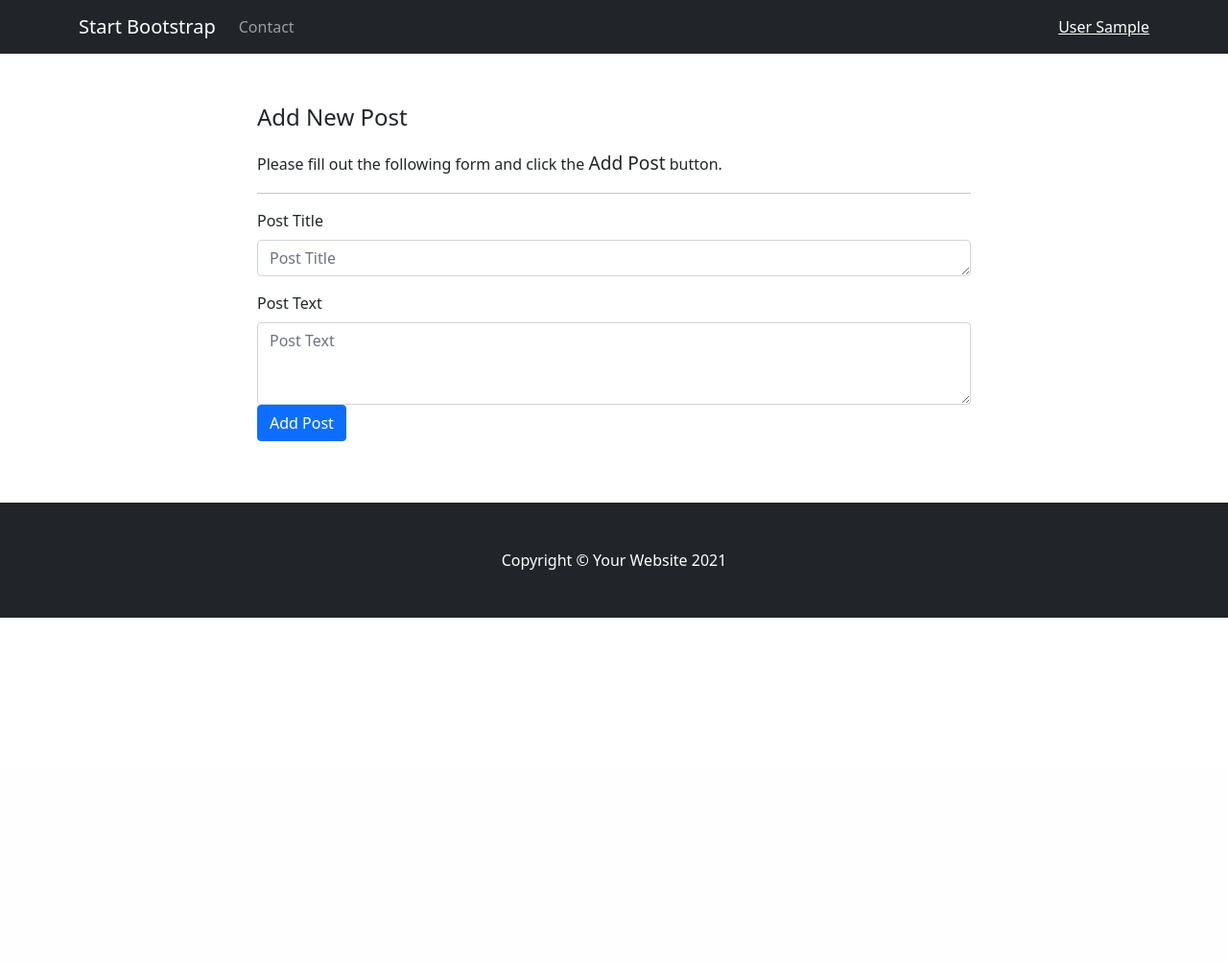
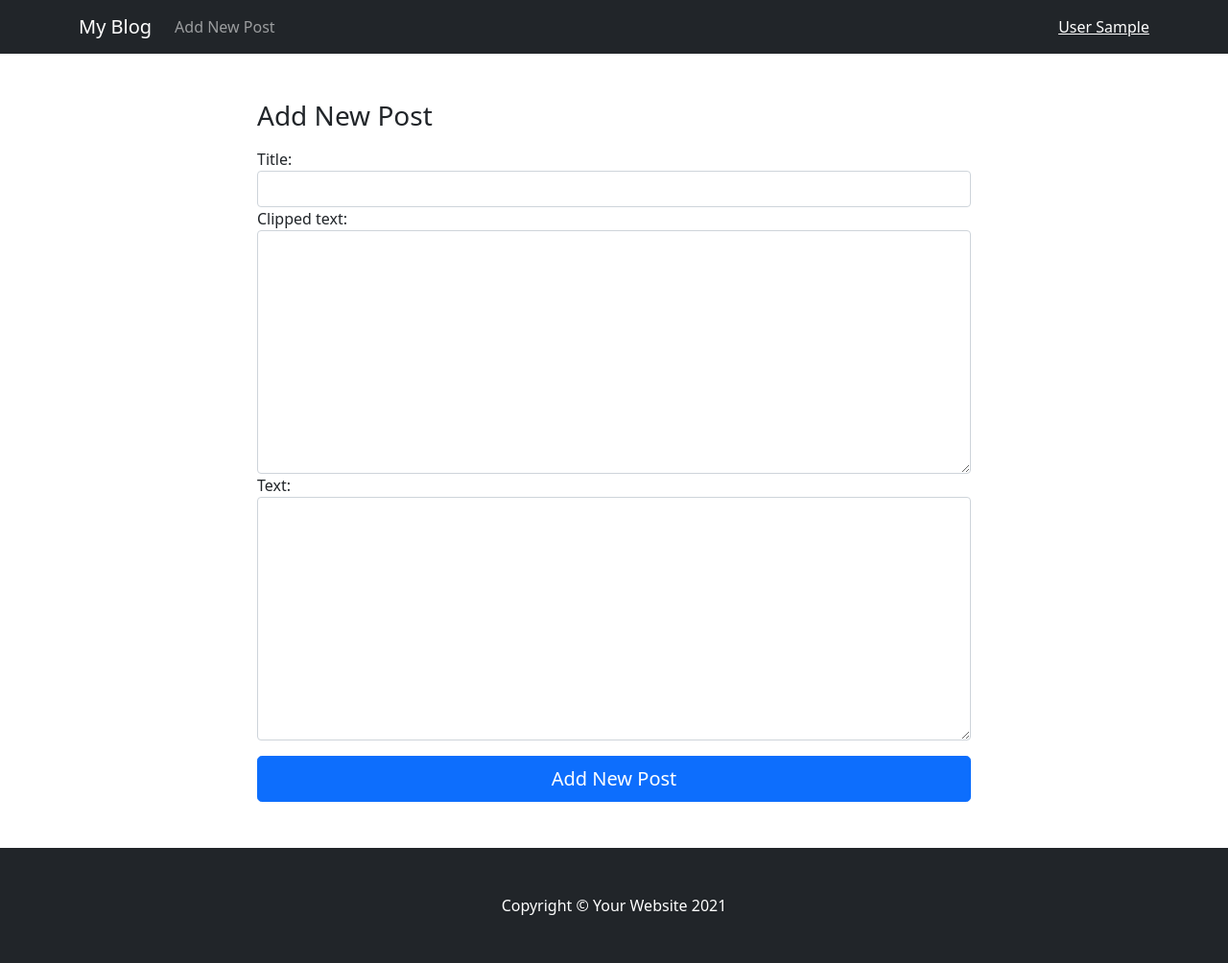
Before and after one commit to akimoruzbaev/django_fp, a Django app: page /add_post in a window 1280 px wide. Shown: the whole page at 96% size. Before the commit the page ends 644 px from the top, so only its background shows below. Run offline with Django 3.2, Linux system fonts and the light colour scheme; the visitor is signed in with stand-in values (Sample User, id 1).

Commit message:
add page

```diff
--- a/blog/forms.py
+++ b/blog/forms.py
@@ -29,3 +29,9 @@ class RegisterForm(forms.Form):
 class CommentForms(forms.Form):
     # text = forms.Textarea()
     text = forms.CharField(widget=forms.Textarea(attrs=inputAttrs))
+
+
+class NewPostForm(forms.Form):
+    title = forms.CharField(max_length=250, widget=forms.TextInput(attrs=inputAttrs))
+    clipped_text = forms.CharField(max_length=150, widget=forms.Textarea(attrs=inputAttrs))
+    text = forms.CharField(widget=forms.Textarea(attrs=inputAttrs))
--- a/blog/templates/blog/add_post.html
+++ b/blog/templates/blog/add_post.html
@@ -8,22 +8,18 @@
         <!-- Post content-->
         <div class="d-flex justify-content-center">
             <div class="col-lg-8">
+                {% if msg != ""%}
+                <div class="alert alert-primary" role="alert">
+                  {{msg}}
+                </div>
+                {% endif %}
 
-                    <!-- Post content-->
-                    <p class="lead"><big>Add New Post</big></p>
-                    Please fill out the following form and click the <big>Add Post</big> button.
-                    <hr />
-
-
-                    <div class="mb-3">
-                      <label for="add_post_title" class="form-label">Post Title</label>
-                      <textarea class="form-control" id="add_post_title" rows="1" placeholder="Post Title"></textarea>
-                    </div>
-                    <div class="mb-3">
-                      <label for="add_post_text" class="form-label">Post Text</label>
-                      <textarea class="form-control" id="add_post_text" rows="3" placeholder="Post Text"></textarea>
-                    <button class="btn btn-primary" type="submit">Add Post</button>
-                    </div>
+                <form method="post">
+                    {% csrf_token %}
+                    <h1 class="h3 mb-3 fw-normal">Add New Post</h1>
+                    {{ form }}
+                    <button class="w-100 btn btn-lg btn-primary mt-3" type="submit">Add New Post</button>
+                </form>
 
             </div>
         </div>
--- a/blog/templates/blog/base.html
+++ b/blog/templates/blog/base.html
@@ -14,11 +14,11 @@
     <!-- Navigation-->
     <nav class="navbar navbar-expand-lg navbar-dark bg-dark">
         <div class="container">
-            <a class="navbar-brand" href="#!">Start Bootstrap</a>
+            <a class="navbar-brand" href="/">My Blog</a>
             <button class="navbar-toggler" type="button" data-toggle="collapse" data-target="#navbarResponsive" aria-controls="navbarResponsive" aria-expanded="false" aria-label="Toggle navigation"><span class="navbar-toggler-icon"></span></button>
             <div class="collapse navbar-collapse" id="navbarResponsive">
                 <ul class="navbar-nav me-auto">
-                    <li class="nav-item"><a class="nav-link" href="#!">Contact</a></li>
+                    <li class="nav-item"><a class="nav-link" href="/add_post">Add New Post</a></li>
                 </ul>
                 <ul class="nav">
                     <li class="nav-item text-light"><a href="/user/{{request.user.id}}" style="color:white"> {{ request.user.last_name }} {{ request.user.first_name }}</a></li>
--- a/blog/templates/blog/view.html
+++ b/blog/templates/blog/view.html
@@ -12,7 +12,7 @@
             <!-- Author-->
             <p class="lead">
                 by
-                <a href="/user/{{post.id}}">{{post.owner.last_name}} {{post.owner.first_name}}</a>
+                <a href="/user/{{post.owner.id}}">{{post.owner.last_name}} {{post.owner.first_name}}</a>
             </p>
             <hr />
             <!-- Date and time-->
--- a/blog/views.py
+++ b/blog/views.py
@@ -1,8 +1,9 @@
 from django.contrib.auth.models import User
 from django.contrib.auth import authenticate, login
+# from django.contrib.auth.decorators import login_required
 from django.shortcuts import render, get_object_or_404
 from .models import Post, Comment
-from .forms import LoginForm, RegisterForm, CommentForms
+from .forms import LoginForm, RegisterForm, CommentForms, NewPostForm
 from django.http import HttpResponseRedirect
 
 
@@ -13,6 +14,9 @@ def index(request):
 
 
 def retrieve(request, pk):
+    if not request.user.is_authenticated:
+        return HttpResponseRedirect('/login')
+
     post = get_object_or_404(Post, id=pk)
     post.views += 1
     post.save()
@@ -65,6 +69,9 @@ def loginView(request):
 
 
 def search(request):
+    if not request.user.is_authenticated:
+        return HttpResponseRedirect('/login')
+
     if request.method == 'POST':
         form = LoginForm(request.POST)
         if form.is_valid():
@@ -80,21 +87,31 @@ def search(request):
 
 
 def add_post(request):
+    if not request.user.is_authenticated:
+        return HttpResponseRedirect('/login')
+
+    fix_me = ""
+
     if request.method == 'POST':
-        form = LoginForm(request.POST)
+        form = NewPostForm(request.POST)
         if form.is_valid():
-            user = authenticate(username=form.cleaned_data['username'],
-                                password=form.cleaned_data['password'])
-            if user is not None:
-                login(request, user)
-                return HttpResponseRedirect('/')
+            post = Post()
+            post.owner = request.user
+            post.title = form.cleaned_data['title']
+            post.clipped_text = form.cleaned_data['clipped_text']
+            post.text = form.cleaned_data['text']
+            post.save()
+            fix_me = "Запись успешно добавлена"
     else:
-        form = LoginForm()
+        form = NewPostForm()
 
-    return render(request, 'blog/add_post.html', {'form': form})
+    return render(request, 'blog/add_post.html', {'form': form, 'msg': fix_me})
 
 
 def user(request, pk):
+    if not request.user.is_authenticated:
+        return HttpResponseRedirect('/login')
+
     user = get_object_or_404(User, id=pk)
     posts = Post.objects.filter(owner = pk)
     context = {
```
